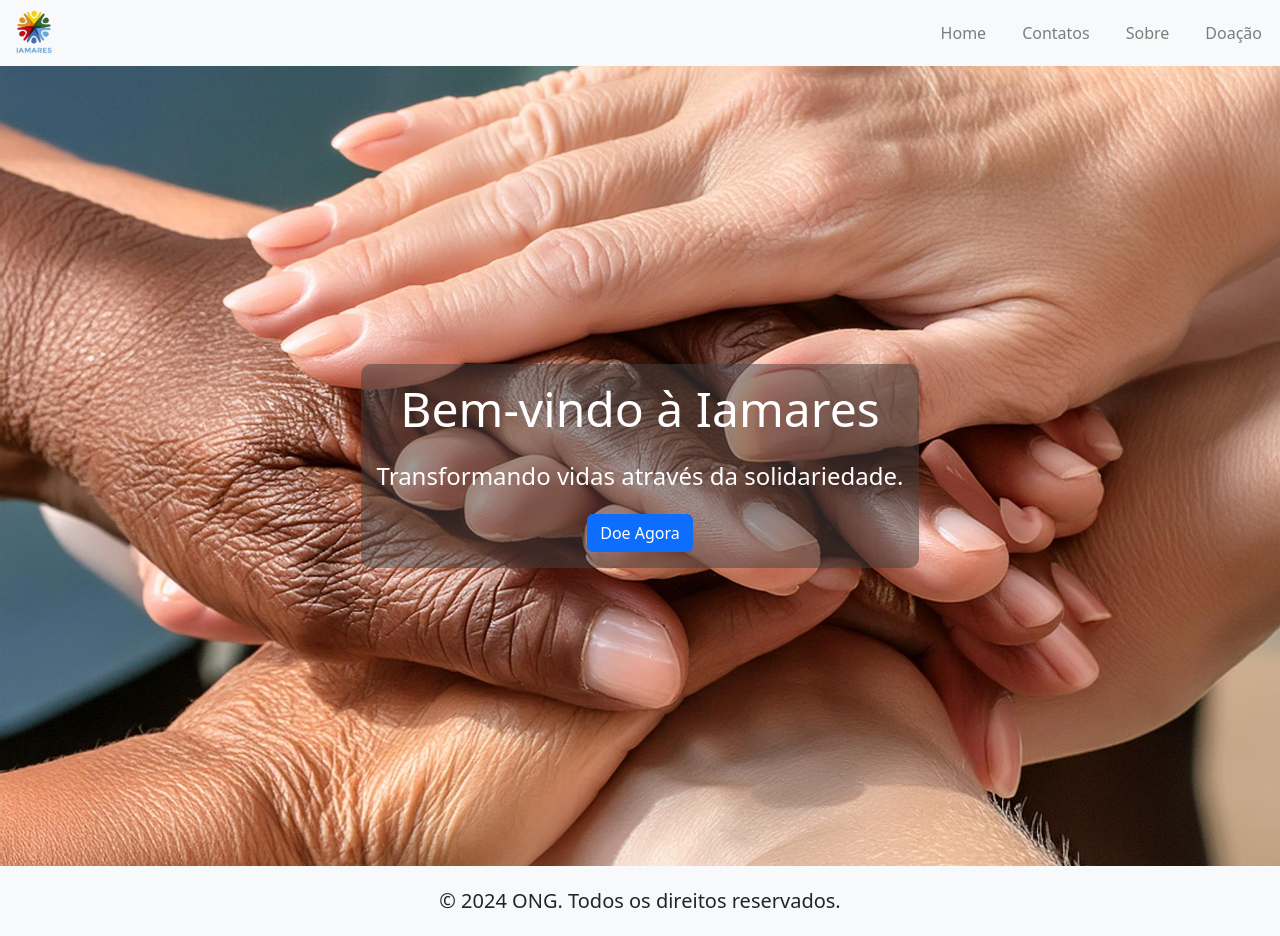
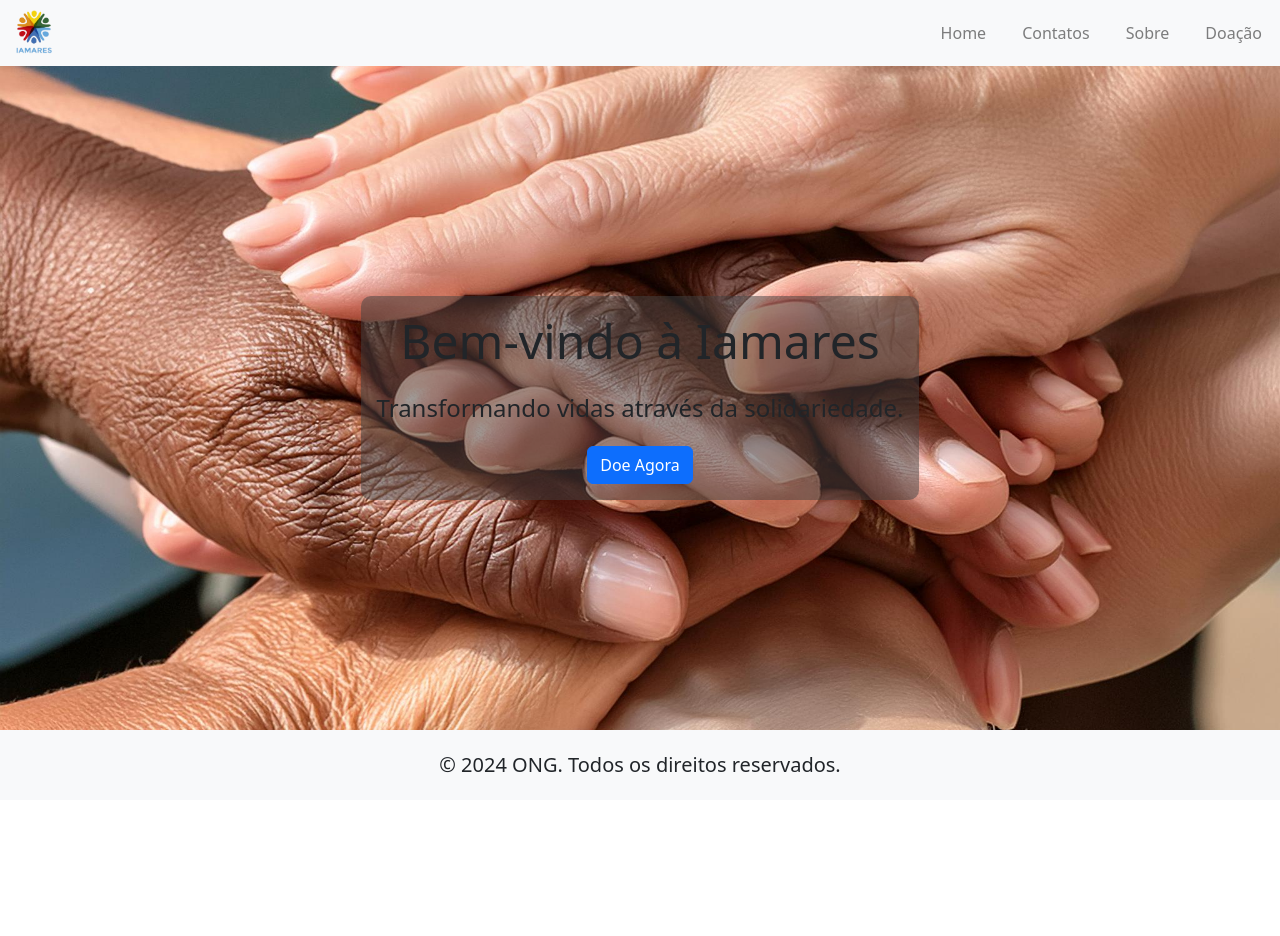
Before and after one commit to Clodomilson/Projeto-IAMARES, a React (Create React App) app: page / in a window 1280 px wide. After the commit the page ends 800 px from the top, so only its background shows below. Built offline with nearby package versions, Linux system fonts and the light colour scheme.

Commit message:
Ajustes na Home

```diff
--- a/src/components/Layout.css
+++ b/src/components/Layout.css
@@ -1,9 +1,15 @@
-.layout{
+/* src/components/Layout.css */
+.layout {
     display: flex;
     flex-direction: column;
-    min-height: 100vh;
-}
+    min-height: 100vh; /* Garante que o layout ocupe a altura da viewport */
+  }
 
-.content {
-    flex: 1;
-}
+  .content {
+    flex: 1; /* Faz o conteúdo crescer para ocupar o espaço disponível */
+    display: flex;
+    /* justify-content: center;
+    align-items: center;
+    background-size: cover;
+    background-position: center; */
+  }
--- a/src/pages/Home.css
+++ b/src/pages/Home.css
@@ -1,27 +1,40 @@
 /* src/pages/Home.css */
 .home {
-    text-align: center;
-    padding: 50px;
-    color: #fff;
-    background-image: url('../assets/images/background.jpg');
-    background-size: cover;
-    background-position: center;
-    height: 100vh;
+  width: 100%;
+  flex: 1; /* Ocupa toda a altura disponível */
   display: flex;
-    flex-direction: column;
   justify-content: center;
   align-items: center;
+  background-image: url('../assets/images/background.jpg'); /* Imagem de fundo */
+  background-size: cover; /* Faz a imagem de fundo cobrir todo o espaço */
+  background-position: center center; /* Centraliza a imagem de fundo */
+  background-repeat: no-repeat; /* Evita que a imagem se repita */
+  margin: 0; /* Remove margens que podem causar rolagem */
+  padding: 0; /* Remove qualquer padding extra */
+  position: relative; /* Permite posicionamento de elementos filhos */
+  overflow: hidden; /* Remove qualquer overflow que poderia causar rolagem */
+}
+
+.fundo-transparente {
+  background-color: #42424280;
+  padding: 1rem;
+  border-radius: 10px;
+  text-align: center;
+  max-width: 600px;
+  margin: auto; /* Centraliza o conteúdo dentro do contêiner */
+  box-sizing: border-box; /* Inclui o padding e border no cálculo de largura e altura */
 }
 
 .home h1 {
   font-size: 3rem;
+  margin: 0;
 }
 
 .home p {
   font-size: 1.5rem;
-    max-width: 600px;
   margin: 20px auto;
 }
+
 .donate-button {
   background-color: #ffae00;
   color: #fff;
@@ -35,9 +48,3 @@
 .donate-button:hover {
   background-color: #0056b3;
 }
-
-  .fundo-transparente {
-    background-color: #42424280;
-    padding: 1rem;
-    border-radius: 10px;
-  }
--- a/src/pages/Home.js
+++ b/src/pages/Home.js
@@ -5,11 +5,11 @@
 
 const Home = () => {
   return (
-    <div className="home text-center">
+    <div className="home">
       <div class="fundo-transparente">
-      <h1>Bem-vindo à Iamares</h1>
-      <p>Transformando vidas através da solidariedade.</p>
-      <Link to="/doacao" className="btn btn-primary">Doe Agora</Link>
+        <h1>Bem-vindo à Iamares</h1>
+        <p>Transformando vidas através da solidariedade.</p>
+        <Link to="/doacao" className="btn btn-primary">Doe Agora</Link>
       </div>
     </div>
   );
```
Lines whose indentation alone changed are shown as unchanged.
